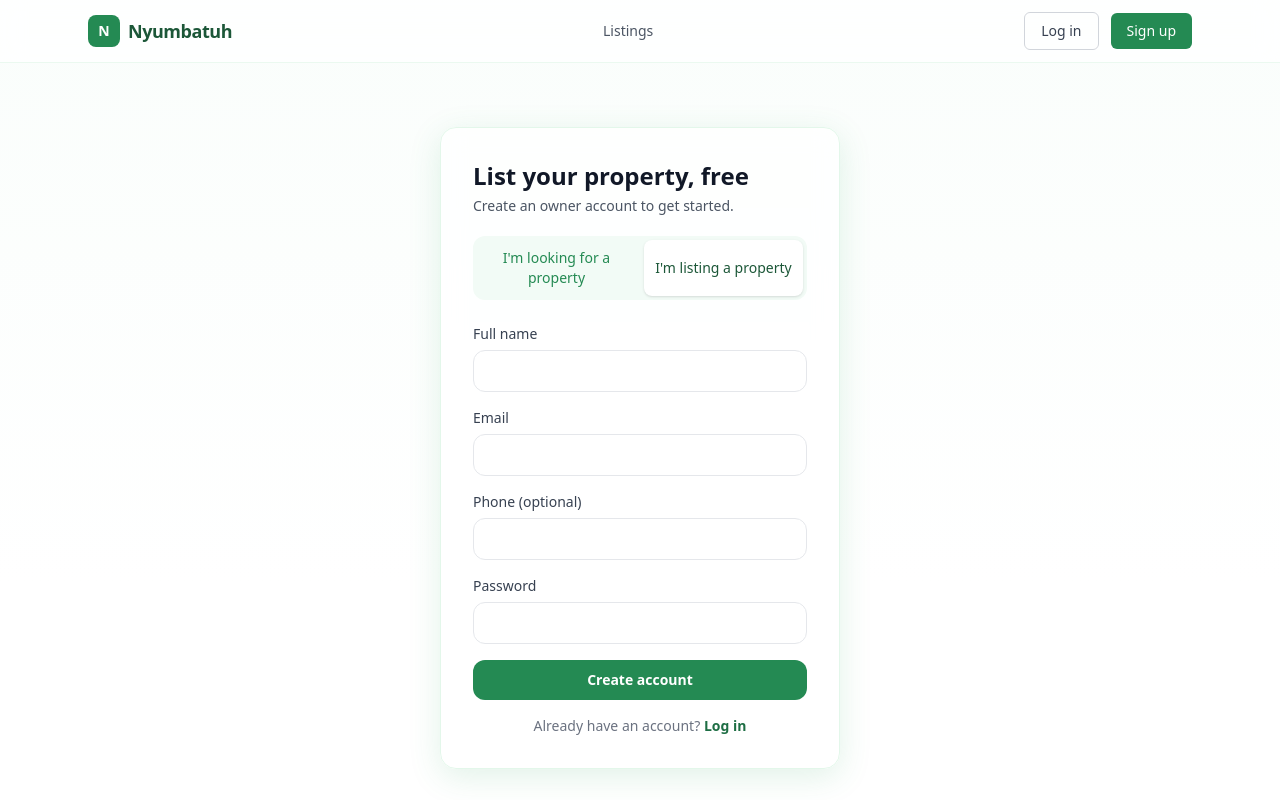
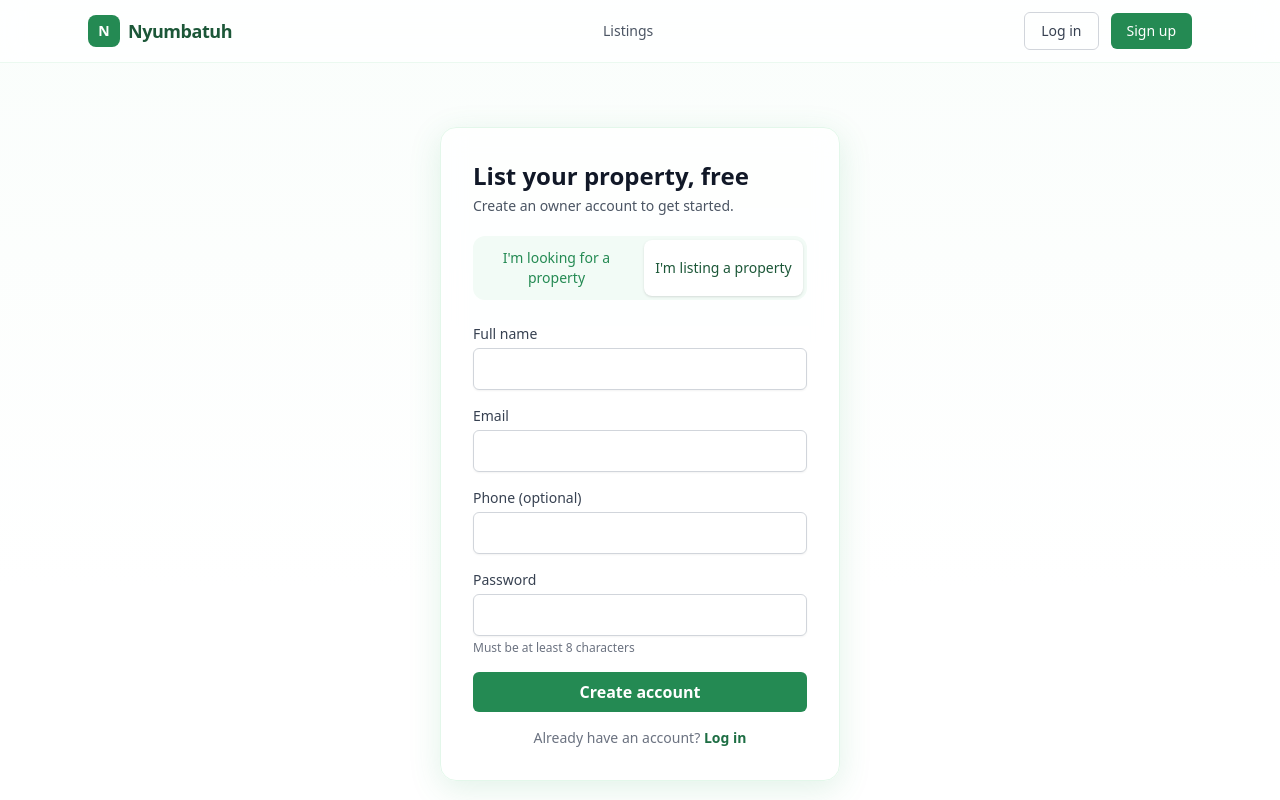
Before and after one commit to radical-vicky/Nyumbatuh, a Next.js app: page /signup in a window 1280 px wide. Shown: the top 800 px of the page. Built offline with nearby package versions, Linux system fonts and the light colour scheme; no server answers.

Commit message:
first commit

```diff
--- a/app/api/auth/register/route.ts
+++ b/app/api/auth/register/route.ts
@@ -11,12 +11,19 @@ export async function POST(req: NextRequest) {
 
     if (!parsed.success) {
       return NextResponse.json(
-        { error: parsed.error.flatten() },
+        {
+          error: {
+            message: "Validation error",
+            fieldErrors: parsed.error.flatten().fieldErrors
+          }
+        },
         { status: 400 }
       );
     }
 
     const { name, email, phone, password } = parsed.data;
+    // Get role from body, default to OWNER
+    const role = body.role || "OWNER";
 
     // Check if user exists
     const existing = await prisma.user.findUnique({
@@ -33,22 +40,22 @@ export async function POST(req: NextRequest) {
     // Hash password
     const passwordHash = await hashPassword(password);
 
-    // Create user with OWNER role
+    // Create user with specified role
     const user = await prisma.user.create({
       data: {
         name,
         email,
         phone: phone || null,
         passwordHash,
-        role: "OWNER",  // Explicitly set to OWNER
+        role: role as "OWNER" | "ADMIN" | "TENANT",
       },
     });
 
-    // Cast role to the correct type
+    // Create session token
     const token = await signSession({
       userId: user.id,
       email: user.email,
-      role: user.role as "OWNER" | "ADMIN" | "TENANT", // ← Add this cast
+      role: user.role as "OWNER" | "ADMIN" | "TENANT",
       name: user.name,
     });
 
--- a/app/signup/page.tsx
+++ b/app/signup/page.tsx
@@ -25,10 +25,24 @@ export default function SignupPage() {
         headers: { "Content-Type": "application/json" },
         body: JSON.stringify({ ...form, role }),
       });
+
+      const data = await res.json();
+
       if (!res.ok) {
-        const body = await res.json().catch(() => ({}));
-        throw new Error(body.error?.fieldErrors ? Object.values(body.error.fieldErrors)[0]?.[0] : body.error || "Could not create your account.");
+        let errorMessage = data.error || "Could not create your account.";
+
+        // Handle validation errors
+        if (data.error?.fieldErrors) {
+          const fieldErrors = data.error.fieldErrors;
+          const firstError = Object.values(fieldErrors)[0];
+          if (Array.isArray(firstError) && firstError.length > 0) {
+            errorMessage = firstError[0];
+          }
+        }
+
+        throw new Error(errorMessage);
       }
+
       router.push(next || (role === "OWNER" ? "/dashboard" : "/properties"));
       router.refresh();
     } catch (err: any) {
@@ -68,22 +82,53 @@ export default function SignupPage() {
         <form onSubmit={handleSubmit} className="mt-6 space-y-4">
           {error && <p className="rounded-lg bg-red-50 px-4 py-2 text-sm text-red-700">{error}</p>}
           <div>
-            <label className="label-text">Full name</label>
-            <input required className="input-field" value={form.name} onChange={(e) => setForm({ ...form, name: e.target.value })} />
+            <label className="block text-sm font-medium text-gray-700">Full name</label>
+            <input
+              required
+              className="mt-1 block w-full rounded-md border border-gray-300 px-3 py-2 shadow-sm focus:border-brand-500 focus:outline-none focus:ring-brand-500"
+              value={form.name}
+              onChange={(e) => setForm({ ...form, name: e.target.value })}
+              disabled={submitting}
+            />
           </div>
           <div>
-            <label className="label-text">Email</label>
-            <input required type="email" className="input-field" value={form.email} onChange={(e) => setForm({ ...form, email: e.target.value })} />
+            <label className="block text-sm font-medium text-gray-700">Email</label>
+            <input
+              required
+              type="email"
+              className="mt-1 block w-full rounded-md border border-gray-300 px-3 py-2 shadow-sm focus:border-brand-500 focus:outline-none focus:ring-brand-500"
+              value={form.email}
+              onChange={(e) => setForm({ ...form, email: e.target.value })}
+              disabled={submitting}
+            />
           </div>
           <div>
-            <label className="label-text">Phone (optional)</label>
-            <input className="input-field" value={form.phone} onChange={(e) => setForm({ ...form, phone: e.target.value })} />
+            <label className="block text-sm font-medium text-gray-700">Phone (optional)</label>
+            <input
+              className="mt-1 block w-full rounded-md border border-gray-300 px-3 py-2 shadow-sm focus:border-brand-500 focus:outline-none focus:ring-brand-500"
+              value={form.phone}
+              onChange={(e) => setForm({ ...form, phone: e.target.value })}
+              disabled={submitting}
+            />
           </div>
           <div>
-            <label className="label-text">Password</label>
-            <input required type="password" minLength={8} className="input-field" value={form.password} onChange={(e) => setForm({ ...form, password: e.target.value })} />
+            <label className="block text-sm font-medium text-gray-700">Password</label>
+            <input
+              required
+              type="password"
+              minLength={8}
+              className="mt-1 block w-full rounded-md border border-gray-300 px-3 py-2 shadow-sm focus:border-brand-500 focus:outline-none focus:ring-brand-500"
+              value={form.password}
+              onChange={(e) => setForm({ ...form, password: e.target.value })}
+              disabled={submitting}
+            />
+            <p className="mt-1 text-xs text-gray-500">Must be at least 8 characters</p>
           </div>
-          <button type="submit" disabled={submitting} className="btn-primary w-full">
+          <button
+            type="submit"
+            disabled={submitting}
+            className="w-full rounded-md bg-brand-600 px-4 py-2 text-white font-semibold hover:bg-brand-700 focus:outline-none focus:ring-2 focus:ring-brand-500 focus:ring-offset-2 disabled:opacity-50 disabled:cursor-not-allowed"
+          >
             {submitting ? "Creating account…" : "Create account"}
           </button>
         </form>
```
